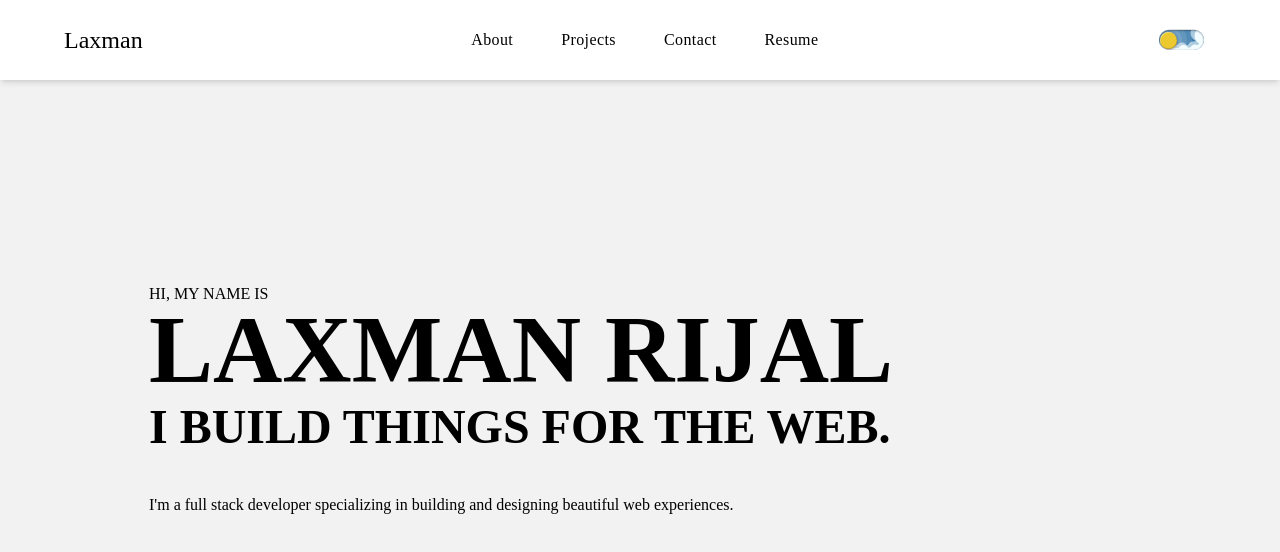
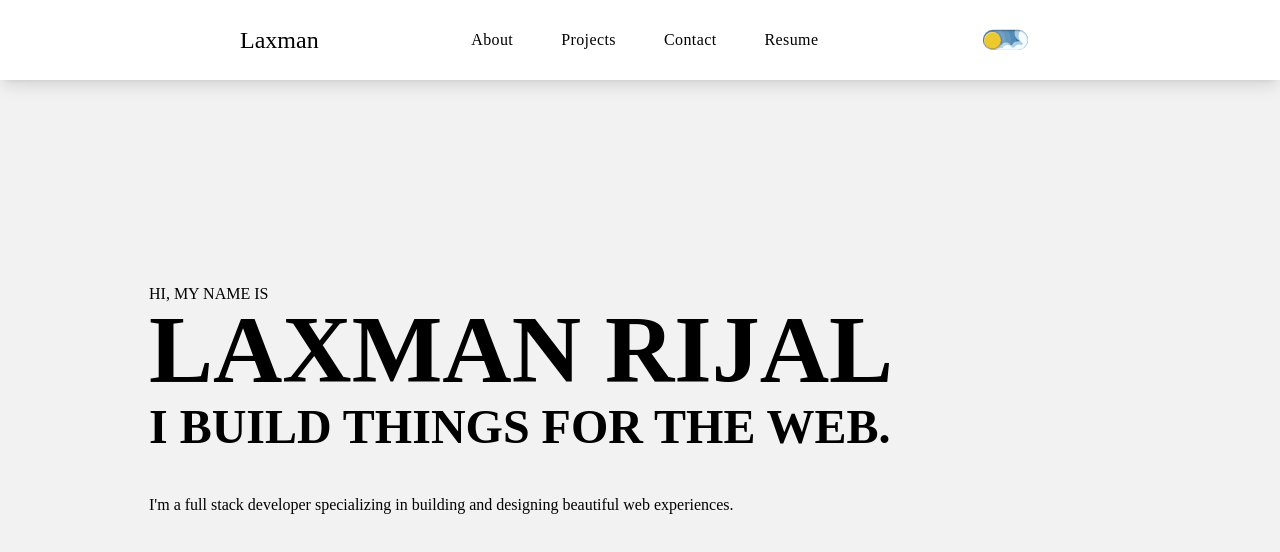
Before and after one commit to laxman1892/personal-portfolio, a Next.js app: page / in a window 1280 px wide. Shown: the top 552 px of the page. Built offline with nearby package versions, Linux system fonts and the light colour scheme.

Commit message:
styling changes

```diff
--- a/src/app/Header.tsx
+++ b/src/app/Header.tsx
@@ -44,7 +44,8 @@ function Header() {
   };
 
   return (
-    <div className="flex justify-between items-center fixed w-screen bg-white h-14 py-1 px-4 shadow-md md:h-20 md:px-16">
+    <div className="h-14 md:h-20 w-screen md:flex md:justify-center bg-white fixed shadow-lg">
+      <div className="h-[inherit] flex justify-between items-center bg-white px-6 md:px-0 md:w-[742px] lg:w-[800px]">
       <h1 className="text-2xl">
         <a href="/">Laxman</a>
       </h1>
@@ -195,6 +196,8 @@ function Header() {
 
       </div>
     </div>
+    </div>
+
   );
 }
 
```
